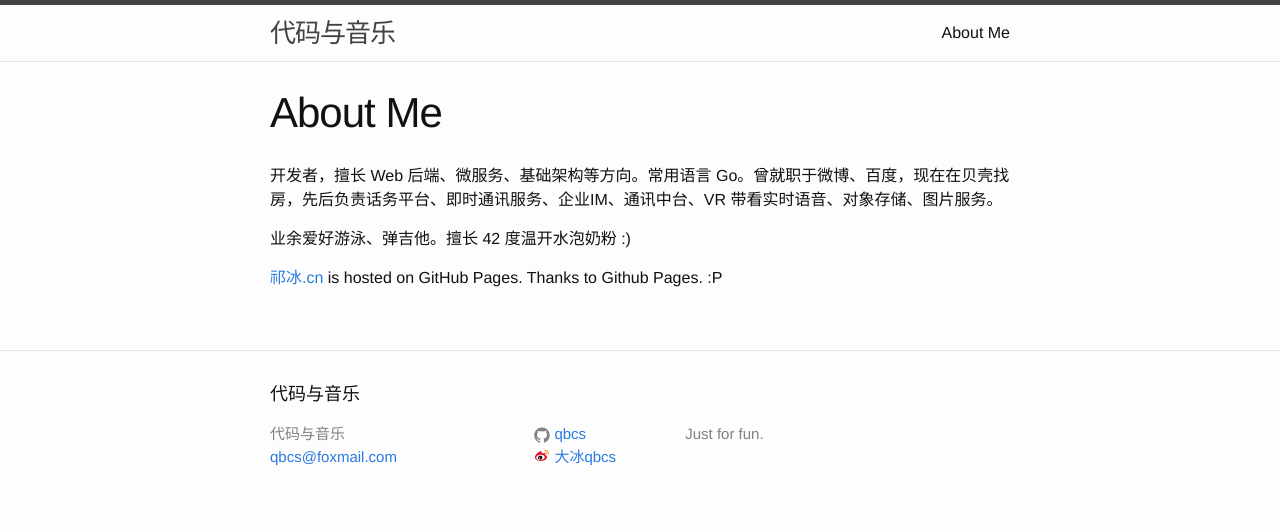
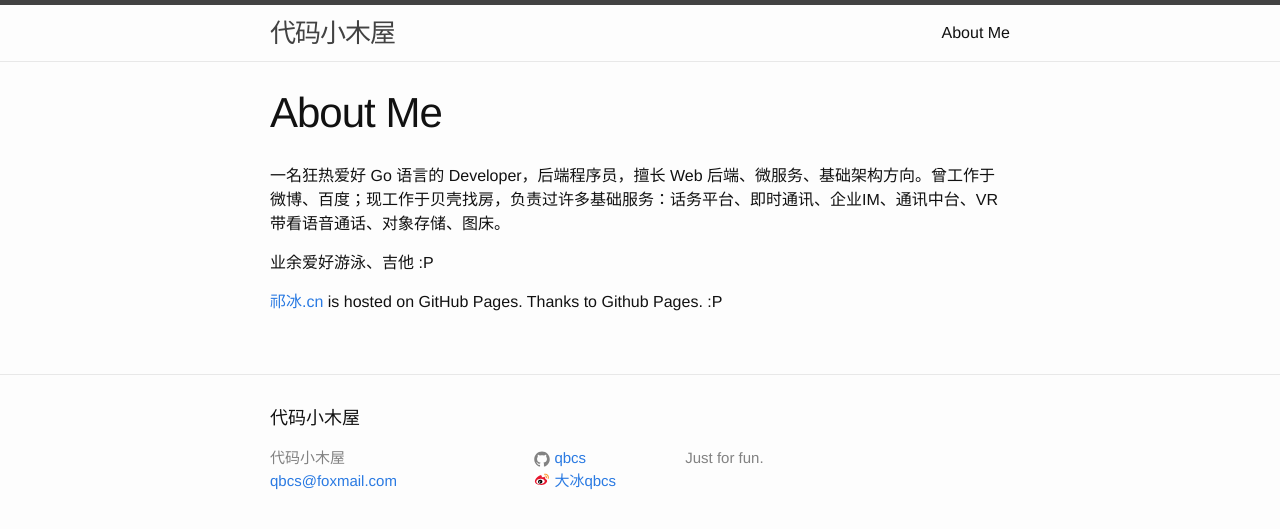
Before and after one commit to bingful/bingful.github.io, a Jekyll site: the page built from about.md, in a window 1280 px wide. Shown: the top 529 px of the page. Built offline with Jekyll 4.4.1, drawn with Linux system fonts in a browser that asks for light colours.

Commit message:
update blog

```diff
--- a/_config.yml
+++ b/_config.yml
@@ -1,5 +1,6 @@
 # Site settings
-title: 代码与音乐
+#title: 代码与音乐
+title: 代码小木屋
 email: qbcs@foxmail.com
 description: > # this means to ignore newlines until "baseurl:"
   Just for fun.
@@ -7,7 +8,6 @@ baseurl: "" # the subpath of your site, e.g. /blog/
 url: "http://祁冰.cn" # the base hostname & protocol for your site
 weibo_username: hustqibing
 weibo_nickname: 大冰qbcs
-#twitter_username: bingful
 github_username: qbcs
 
 # Build settings
--- a/about.md
+++ b/about.md
@@ -4,8 +4,8 @@ title: About Me
 permalink: /about-me/
 ---
 
-开发者，擅长 Web 后端、微服务、基础架构等方向。常用语言 Go。曾就职于微博、百度，现在在贝壳找房，先后负责话务平台、即时通讯服务、企业IM、通讯中台、VR 带看实时语音、对象存储、图片服务。
+一名狂热爱好 Go 语言的 Developer，后端程序员，擅长 Web 后端、微服务、基础架构方向。曾工作于微博、百度；现工作于贝壳找房，负责过许多基础服务：话务平台、即时通讯、企业IM、通讯中台、VR 带看语音通话、对象存储、图床。
 
-业余爱好游泳、弹吉他。擅长 42 度温开水泡奶粉 :)
+业余爱好游泳、吉他 :P
 
 [祁冰.cn](http://祁冰.cn/) is hosted on GitHub Pages. Thanks to Github Pages. :P
```
Also changed, not shown: _posts/2014-05-13-curl-howto.markdown (renamed from _posts/2015-05-13-curl-howto.markdown).
